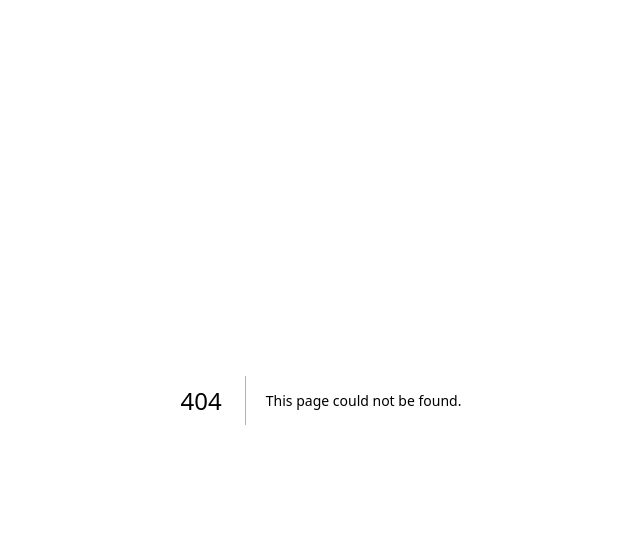
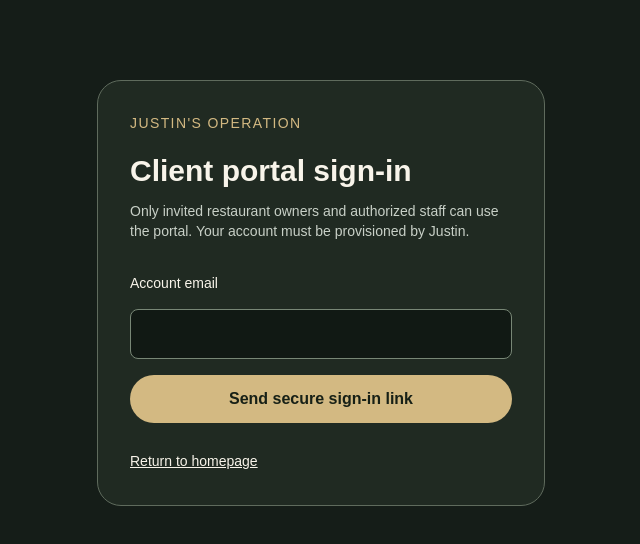
Before and after one commit to justinsoperation-del/restaurant-client-onboarding-Copy, a Next.js app: page /login in a window 1280 px wide. Before the commit this address had no page. Shown: the top 544 px of the page, without its empty margins (319-959 px from the left). Built offline with nearby package versions, Linux system fonts and the light colour scheme.

Commit message:
Add tenant-scoped client portal foundation

```diff
--- /dev/null
+++ b/app/login/page.tsx
@@ -0,0 +1,46 @@
+'use client';
+import { useState } from 'react';
+import { getSupabase } from '../../lib/supabase-browser';
+
+export default function Login() {
+  const [email, setEmail] = useState('');
+  const [message, setMessage] = useState('');
+  const [busy, setBusy] = useState(false);
+
+  async function sendLink(e: React.FormEvent<HTMLFormElement>) {
+    e.preventDefault();
+    setMessage('');
+    setBusy(true);
+    try {
+      const supabase = getSupabase();
+      const { error } = await supabase.auth.signInWithOtp({
+        email: email.trim(),
+        options: { emailRedirectTo: window.location.origin + '/portal', shouldCreateUser: false },
+      });
+      if (error) throw error;
+      setMessage('If your account is authorized, check your email for the sign-in link.');
+    } catch (error) {
+      setMessage(error instanceof Error ? error.message : 'Could not send sign-in link.');
+    } finally {
+      setBusy(false);
+    }
+  }
+
+  return <main className="min-h-screen bg-[#151d18] px-5 py-20 text-[#f8f4ea]">
+    <div className="mx-auto max-w-md rounded-3xl border border-[#5f6b5d] bg-[#202a22] p-8">
+      <p className="text-sm uppercase tracking-widest text-[#d3b982]">Justin&apos;s Operation</p>
+      <h1 className="mt-5 text-3xl font-semibold">Client portal sign-in</h1>
+      <p className="mt-3 text-sm text-[#c8d0c7]">Only invited restaurant owners and authorized staff can use the portal. Your account must be provisioned by Justin.</p>
+      <form onSubmit={sendLink} className="mt-8 space-y-4">
+        <label className="block text-sm" htmlFor="email">Account email</label>
+        <input id="email" type="email" value={email} onChange={e => setEmail(e.target.value)} required maxLength={254}
+          className="w-full rounded-lg border border-[#788776] bg-[#111914] px-4 py-3 text-white" autoComplete="email" />
+        <button type="submit" disabled={busy} className="w-full rounded-full bg-[#d3b982] px-5 py-3 font-semibold text-[#172016] disabled:opacity-50">
+          {busy ? 'Sending…' : 'Send secure sign-in link'}
+        </button>
+      </form>
+      {message && <p role="status" className="mt-5 text-sm text-[#d3b982]">{message}</p>}
+      <a href="/" className="mt-7 inline-block text-sm underline">Return to homepage</a>
+    </div>
+  </main>;
+}
```
